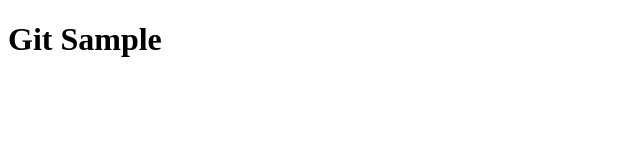
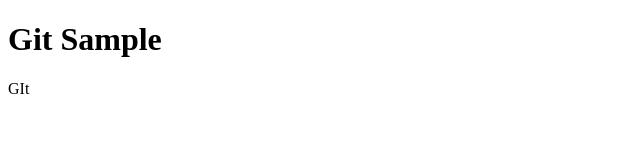
Before and after one commit to kikuchi0923/GitSample, a plain HTML site: page index.html in a window 1280 px wide. Shown: the full height of the page, 0-640 px from the left. Drawn offline with Linux system fonts and the light colour scheme.

Commit message:
add to text

```diff
--- a/index.html
+++ b/index.html
@@ -6,6 +6,6 @@
   </head>
   <body>
     <h1>Git Sample</h1>
-
+    <p>GIt</p>
   </body>
 </html>
```
